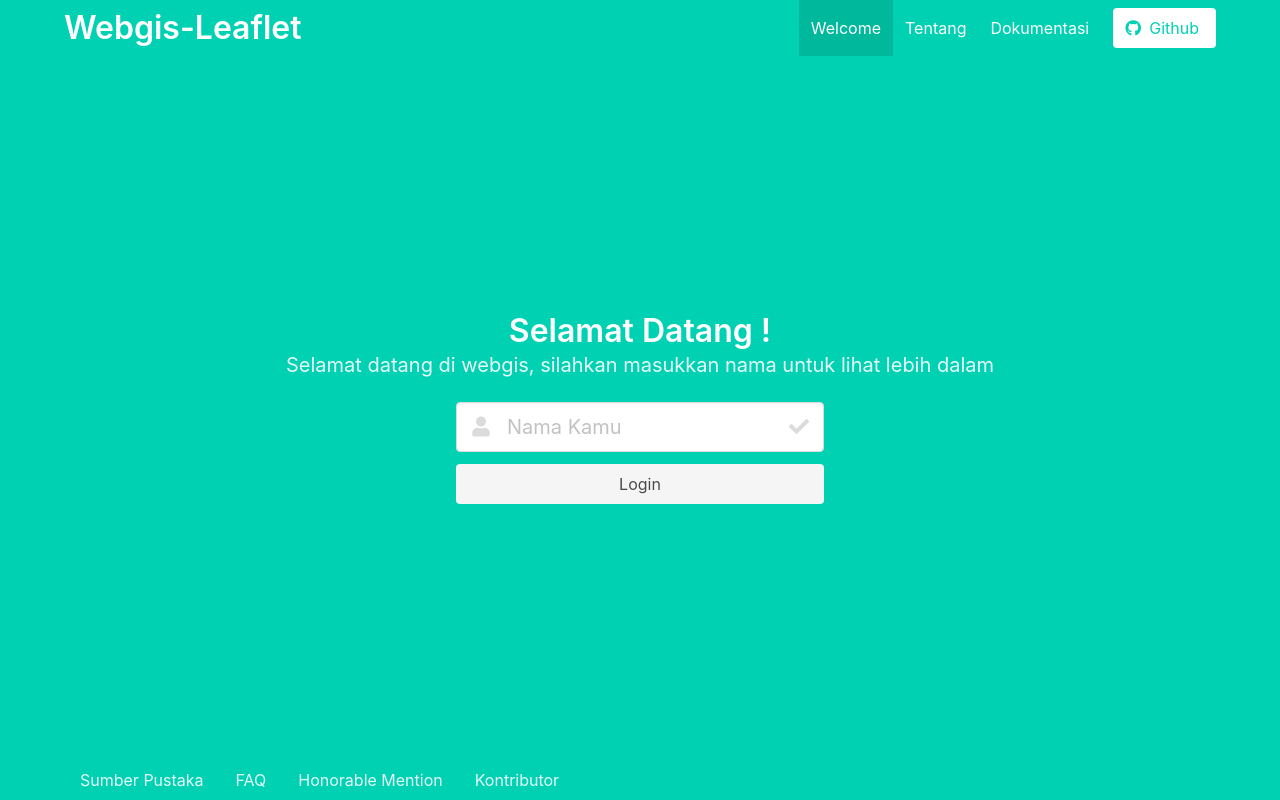
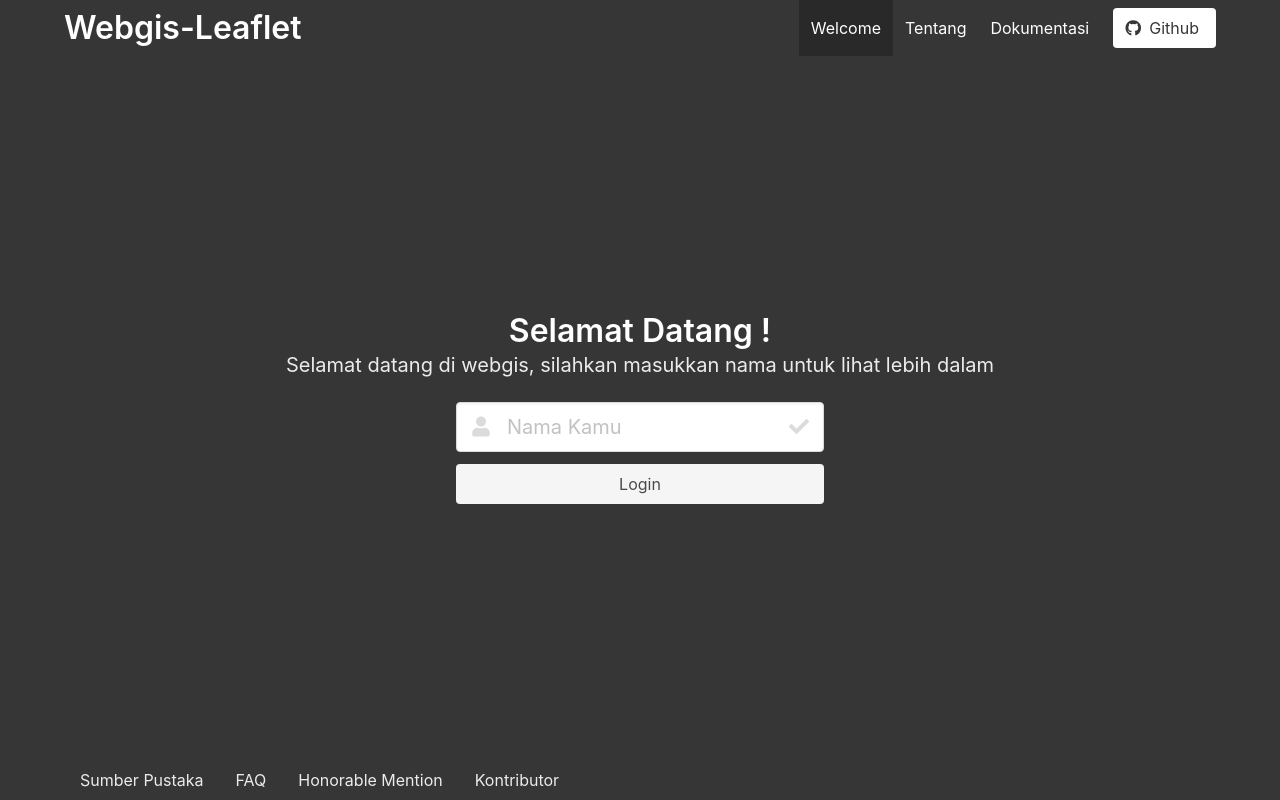
Before and after one commit to bijancot/webgis-leaflet, a PHP site: page / in a window 1280 px wide. Run offline with PHP 8.4, Linux system fonts and the light colour scheme; some libraries are stand-ins or nearby versions.

Commit message:
add new color

```diff
--- a/header.php
+++ b/header.php
@@ -1,4 +1,4 @@
-<nav class="navbar is-primary" role="navigation" aria-label="main navigation">
+<nav class="navbar is-dark" role="navigation" aria-label="main navigation">
   <div class="navbar-brand">
     <a class="navbar-item" href="#">
 	<h1 class="title" style="color:white;">
@@ -32,7 +32,7 @@
     <div class="navbar-end">
       <div class="navbar-item">
         <div class="buttons">
-          <a class="button is-primary">
+          <a class="button is-dark is-inverted">
             <strong>Hello <?= $_SESSION['username']?></strong>
           </a>
           <a class="button is-light" href="logout.php">
--- a/index.html
+++ b/index.html
@@ -29,7 +29,7 @@
 
 </head>
 <body>
-    <section class="hero is-primary is-fullheight">
+    <section class="hero is-dark is-fullheight">
         <!-- Hero head: will stick at the top -->
         <div class="hero-head">
           <nav class="navbar">
@@ -59,7 +59,7 @@
                     Dokumentasi
                   </a>
                   <span class="navbar-item">
-                    <a class="button is-primary is-inverted" href="https://github.com/bijancot/webgis-leaflet">
+                    <a class="button is-dark is-inverted" href="https://github.com/bijancot/webgis-leaflet">
                       <span class="icon">
                         <i class="fab fa-github"></i>
                       </span>
```
